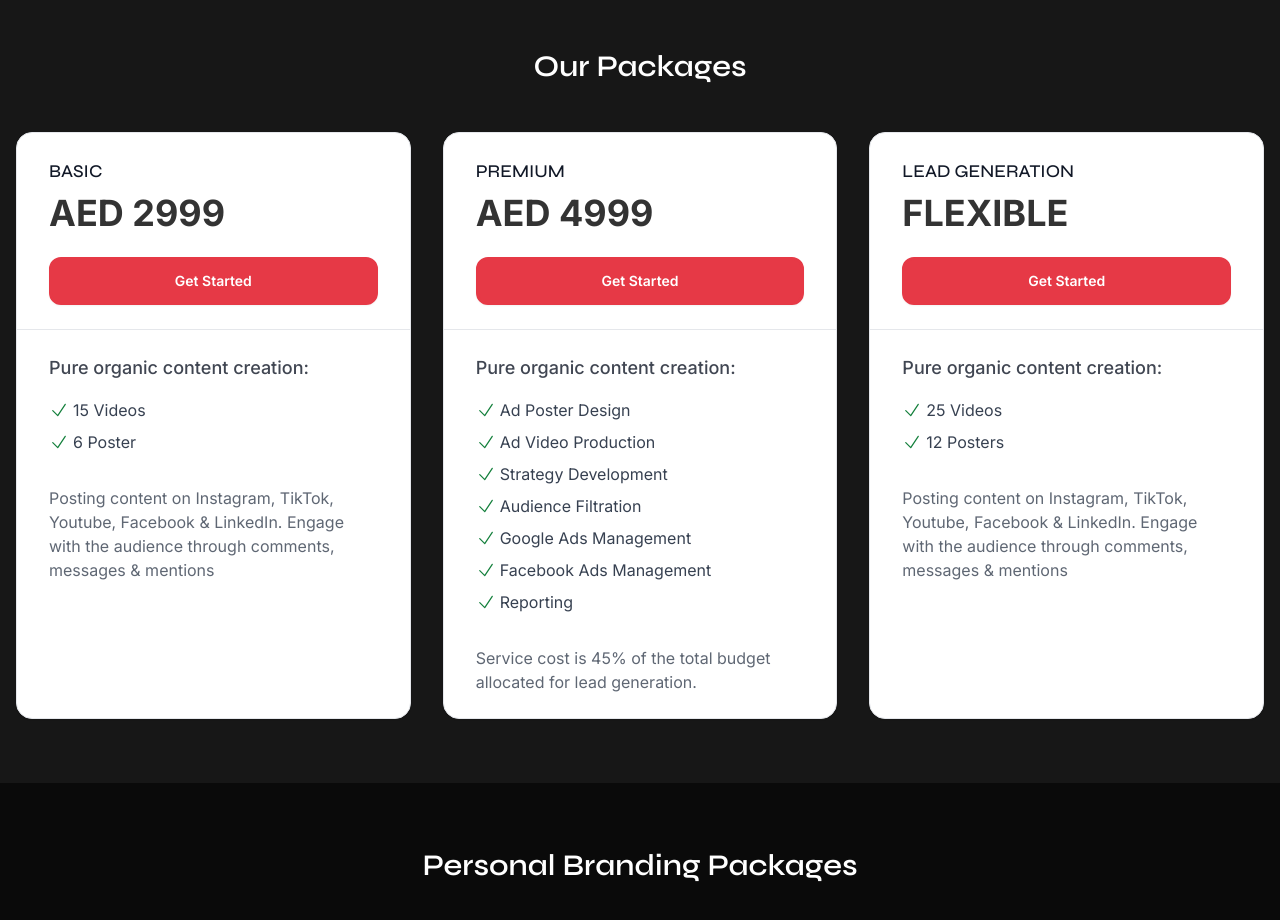
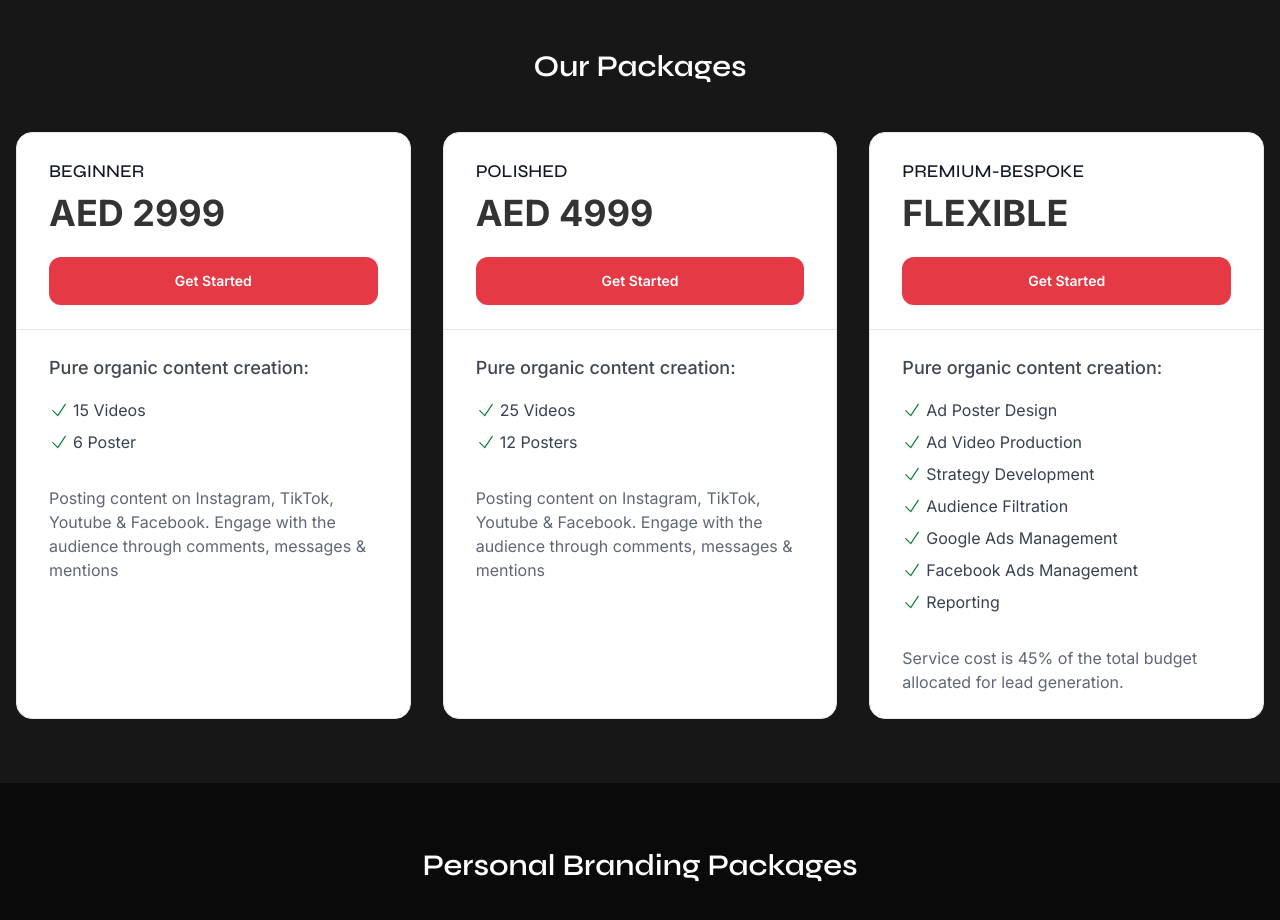
Before and after one commit to appetite-studio-team/boost-midea, a Next.js app: page /services in a window 1280 px wide. Shown: the part 2260-3180 px from the top of the page. Built offline with nearby package versions, Linux system fonts and the light colour scheme.

Commit message:
💬 update texts

```diff
--- a/src/app/contact/page.tsx
+++ b/src/app/contact/page.tsx
@@ -55,7 +55,8 @@ const IconWhatsApp: React.FC<IconProps> = ({ className }) => (
 );
 
 export default function Contact(): JSX.Element {
-  const phone = '+971 547 878 677';
+  const phone = '+971 566 224 413';
+  const whatsapp = '+971 547 878 677';
   const email = 'info@boostmidea.com';
 
   const [formStatus, setFormStatus] = useState<FormStatus>(null);
@@ -114,8 +115,8 @@ export default function Contact(): JSX.Element {
               <ContactCard
                 icon={<IconWhatsApp />}
                 title="WhatsApp"
-                value={phone}
-                href={`https://wa.me/${phone}`}
+                value={whatsapp}
+                href={`https://wa.me/${whatsapp}`}
                 action="Contact Us"
                 buttonColor="bg-green-700"
               />
--- a/src/app/services/_components/ContentPricingSection.tsx
+++ b/src/app/services/_components/ContentPricingSection.tsx
@@ -3,15 +3,22 @@ import PricingCard from './PricingCard';
 export default function ContentPricingSection() {
   const plans = [
     {
-      title: 'BASIC',
+      title: 'BEGINNER',
       price: 'AED 2999',
       features: ['15 Videos', '6 Poster'],
       description:
-        'Posting content on Instagram, TikTok, Youtube, Facebook & LinkedIn. Engage with the audience through comments, messages & mentions',
+        'Posting content on Instagram, TikTok, Youtube & Facebook. Engage with the audience through comments, messages & mentions',
     },
     {
-      title: 'PREMIUM',
+      title: 'POLISHED',
       price: 'AED 4999',
+      features: ['25 Videos', '12 Posters'],
+      description:
+        'Posting content on Instagram, TikTok, Youtube & Facebook. Engage with the audience through comments, messages & mentions',
+    },
+    {
+      title: 'PREMIUM-BESPOKE',
+      price: 'FLEXIBLE',
       features: [
         'Ad Poster Design',
         'Ad Video Production',
@@ -22,13 +29,6 @@ export default function ContentPricingSection() {
         'Reporting',
       ],
       description: 'Service cost is 45% of the total budget allocated for lead generation.',
-    },
-    {
-      title: 'LEAD GENERATION',
-      price: 'FLEXIBLE',
-      features: ['25 Videos', '12 Posters'],
-      description:
-        'Posting content on Instagram, TikTok, Youtube, Facebook & LinkedIn. Engage with the audience through comments, messages & mentions',
     },
   ];
 
```
